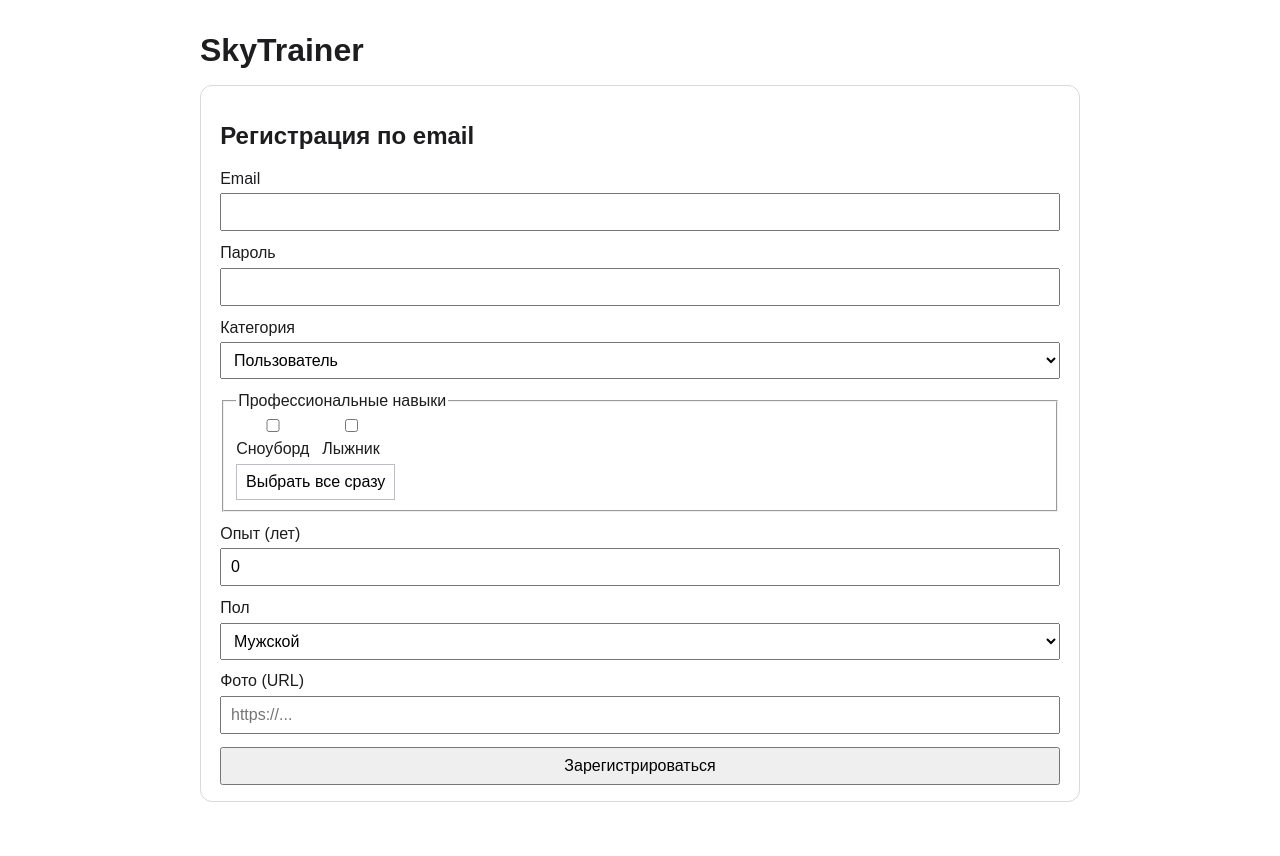
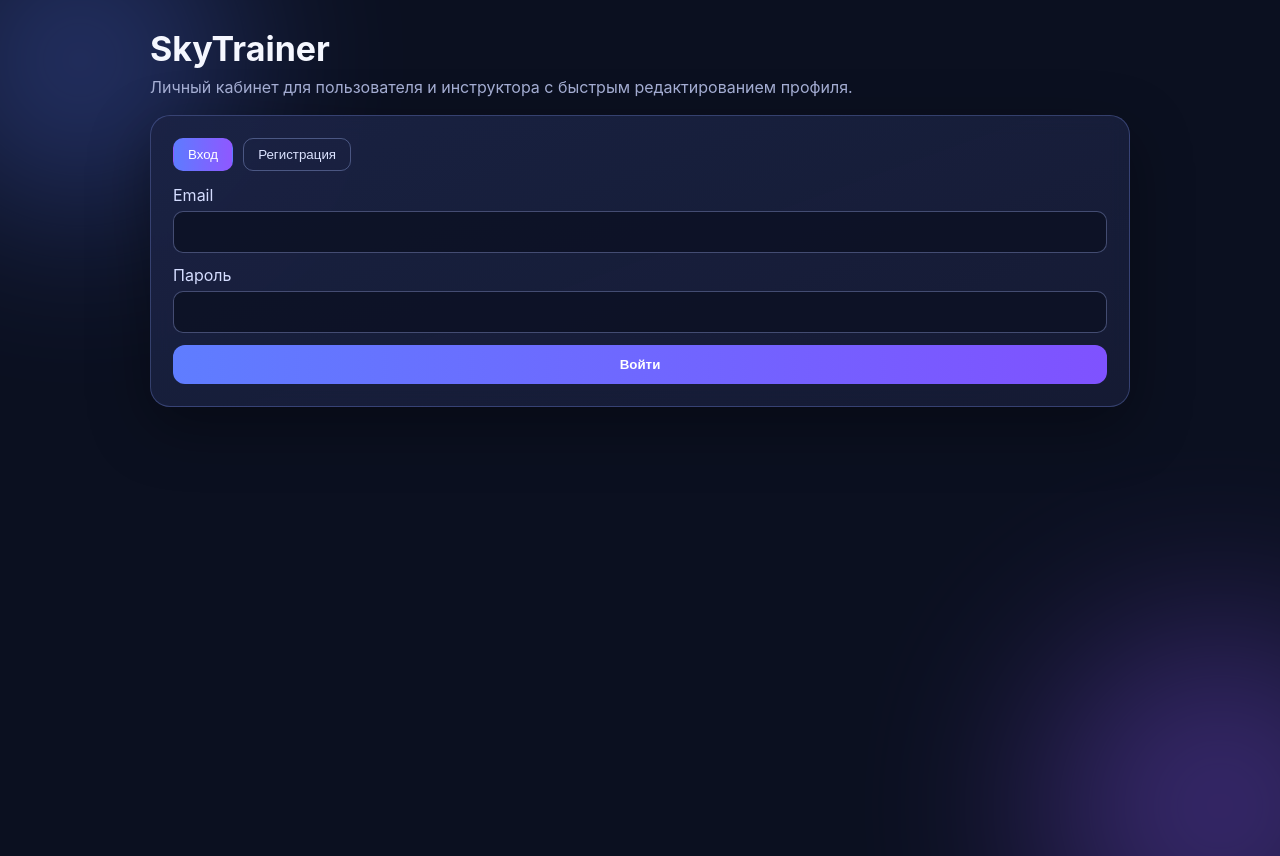
Before and after one commit to Igorek968/skytrainer, a Vue app in the folder frontend/: page / in a window 1280 px wide. Before the commit the page ends 834 px from the top, so only its background shows below. Built offline with nearby package versions, Linux system fonts and the light colour scheme.

Commit message:
Add personal account

```diff
--- a/frontend/src/App.vue
+++ b/frontend/src/App.vue
@@ -1,201 +1,239 @@
 <script setup>
-import { computed, ref } from "vue";
+import { computed, onMounted, ref } from "vue";
 
+const API_URL = "http://localhost:8000";
 const TOKEN_KEY = "skytrainer_jwt";
 
-const form = ref({
+const activeTab = ref("login");
+const authLoading = ref(false);
+const profileLoading = ref(false);
+const saveLoading = ref(false);
+const notice = ref("");
+const error = ref("");
+const profile = ref(null);
+const token = ref(localStorage.getItem(TOKEN_KEY) ?? "");
+
+const authForm = ref({
   email: "",
   password: "",
   role: "user",
+  skills: ["ski"],
+  experienceYears: 1,
+  gender: "male",
+  photoUrl: "",
+  hasLicense: true,
+});
+
+const profileForm = ref({
   skills: [],
   experienceYears: 0,
-  hasLicense: false,
   gender: "male",
   photoUrl: "",
+  hasLicense: false,
 });
 
-const profile = ref(null);
-const jwtToken = ref(localStorage.getItem(TOKEN_KEY) ?? "");
-const error = ref("");
-const reviewAuthor = ref("");
-const reviewText = ref("");
-const reviewScore = ref(5);
-
 const skillOptions = [
+  { id: "ski", label: "Лыжи" },
   { id: "snowboard", label: "Сноуборд" },
-  { id: "ski", label: "Лыжник" },
 ];
-
-const isInstructor = computed(() => form.value.role === "instructor");
 
 const roleLabel = computed(() =>
   profile.value?.role === "instructor" ? "Инструктор" : "Пользователь",
 );
+const isInstructorProfile = computed(() => profile.value?.role === "instructor");
 
-const averageRating = computed(() => {
-  if (!profile.value?.reviews?.length) {
-    return 0;
+function resetMessages() {
+  error.value = "";
+  notice.value = "";
 }
 
-  const total = profile.value.reviews.reduce((sum, item) => sum + item.score, 0);
-  return (total / profile.value.reviews.length).toFixed(1);
+function fillProfileForm(user) {
+  profileForm.value.skills = [...(user.skills ?? [])];
+  profileForm.value.experienceYears = Number(user.experience_years ?? 0);
+  profileForm.value.gender = user.gender ?? "male";
+  profileForm.value.photoUrl = user.photo_url ?? "";
+  profileForm.value.hasLicense = Boolean(user.has_license);
+}
+
+async function api(path, options = {}) {
+  const headers = {
+    "Content-Type": "application/json",
+    ...(options.headers ?? {}),
+  };
+  if (token.value) {
+    headers.Authorization = `Bearer ${token.value}`;
+  }
+
+  const response = await fetch(`${API_URL}${path}`, {
+    ...options,
+    headers,
   });
 
-function toggleAllSkills() {
-  if (form.value.skills.length === skillOptions.length) {
-    form.value.skills = [];
+  const body = await response.json().catch(() => ({}));
+  if (!response.ok) {
+    throw new Error(body.detail || "Ошибка запроса к серверу");
+  }
+  return body;
+}
+
+async function loadProfile() {
+  if (!token.value) {
     return;
   }
-
-  form.value.skills = skillOptions.map((option) => option.id);
+  profileLoading.value = true;
+  try {
+    const data = await api("/auth/me");
+    profile.value = data.user;
+    fillProfileForm(data.user);
+  } catch (err) {
+    token.value = "";
+    localStorage.removeItem(TOKEN_KEY);
+    error.value = err.message;
+  } finally {
+    profileLoading.value = false;
+  }
 }
 
-function createJwt(payload) {
-  const header = { alg: "HS256", typ: "JWT" };
-  const encode = (obj) =>
-    btoa(unescape(encodeURIComponent(JSON.stringify(obj))))
-      .replace(/\+/g, "-")
-      .replace(/\//g, "_")
-      .replace(/=+$/, "");
+async function submitAuth() {
+  resetMessages();
+  authLoading.value = true;
+  try {
+    if (activeTab.value === "register" && authForm.value.skills.length === 0) {
+      throw new Error("Выберите хотя бы один навык.");
+    }
 
-  const now = Math.floor(Date.now() / 1000);
-  const body = {
-    ...payload,
-    iat: now,
-    exp: now + 60 * 60 * 24,
+    const path = activeTab.value === "register" ? "/auth/register" : "/auth/login";
+    const payload =
+      activeTab.value === "register"
+        ? {
+            email: authForm.value.email.trim(),
+            password: authForm.value.password,
+            role: authForm.value.role,
+            skills: authForm.value.skills,
+            experience_years: Number(authForm.value.experienceYears),
+            gender: authForm.value.gender,
+            photo_url: authForm.value.photoUrl.trim(),
+            has_license: authForm.value.role === "instructor" ? authForm.value.hasLicense : null,
+          }
+        : {
+            email: authForm.value.email.trim(),
+            password: authForm.value.password,
           };
 
-  const encodedHeader = encode(header);
-  const encodedBody = encode(body);
-  const signature = btoa(`${encodedHeader}.${encodedBody}.skytrainer-secret`)
-    .replace(/\+/g, "-")
-    .replace(/\//g, "_")
-    .replace(/=+$/, "");
+    const data = await api(path, {
+      method: "POST",
+      body: JSON.stringify(payload),
+      headers: {},
+    });
 
-  return `${encodedHeader}.${encodedBody}.${signature}`;
+    token.value = data.access_token;
+    localStorage.setItem(TOKEN_KEY, data.access_token);
+    profile.value = data.user;
+    fillProfileForm(data.user);
+    notice.value = activeTab.value === "register" ? "Профиль создан." : "Вход выполнен.";
+  } catch (err) {
+    error.value = err.message;
+  } finally {
+    authLoading.value = false;
+  }
 }
 
-function submitRegistration() {
-  error.value = "";
-
-  if (!form.value.email || !form.value.password) {
-    error.value = "Email и пароль обязательны.";
-    return;
-  }
-
-  if (!form.value.skills.length) {
-    error.value = "Выберите хотя бы один профессиональный навык.";
-    return;
-  }
-
-  const profileData = {
-    email: form.value.email,
-    role: form.value.role,
-    skills: [...form.value.skills],
-    experienceYears: Number(form.value.experienceYears),
-    gender: form.value.gender,
-    photoUrl: form.value.photoUrl.trim(),
-    hasLicense: isInstructor.value ? form.value.hasLicense : null,
-    reviews: [
-      {
-        id: crypto.randomUUID(),
-        author: "Мария",
-        score: 5,
-        text: "Отличная коммуникация и безопасное обучение.",
-      },
-      {
-        id: crypto.randomUUID(),
-        author: "Иван",
-        score: 4,
-        text: "Понятно объясняет технику и ошибки.",
-      },
-    ],
-  };
-
-  const token = createJwt({
-    sub: profileData.email,
-    role: profileData.role,
-    skills: profileData.skills,
-  });
-
-  jwtToken.value = token;
-  localStorage.setItem(TOKEN_KEY, token);
-  profile.value = profileData;
-}
-
-function addReview() {
+async function saveProfile() {
   if (!profile.value) {
     return;
   }
 
-  if (!reviewAuthor.value.trim() || !reviewText.value.trim()) {
-    return;
+  resetMessages();
+  saveLoading.value = true;
+  try {
+    const payload = {
+      skills: profileForm.value.skills,
+      experience_years: Number(profileForm.value.experienceYears),
+      gender: profileForm.value.gender,
+      photo_url: profileForm.value.photoUrl.trim(),
+      has_license: isInstructorProfile.value ? profileForm.value.hasLicense : null,
+    };
+
+    const data = await api("/auth/me", {
+      method: "PUT",
+      body: JSON.stringify(payload),
+    });
+    profile.value = data.user;
+    fillProfileForm(data.user);
+    notice.value = "Изменения профиля сохранены.";
+  } catch (err) {
+    error.value = err.message;
+  } finally {
+    saveLoading.value = false;
+  }
 }
 
-  profile.value.reviews.unshift({
-    id: crypto.randomUUID(),
-    author: reviewAuthor.value.trim(),
-    score: Number(reviewScore.value),
-    text: reviewText.value.trim(),
-  });
+function logout() {
+  token.value = "";
+  profile.value = null;
+  localStorage.removeItem(TOKEN_KEY);
+  notice.value = "Вы вышли из аккаунта.";
+  error.value = "";
+}
 
-  reviewAuthor.value = "";
-  reviewText.value = "";
-  reviewScore.value = 5;
-}
+onMounted(loadProfile);
 </script>
 
 <template>
-  <main>
+  <div class="page">
+    <div class="glow glow-a"></div>
+    <div class="glow glow-b"></div>
+
+    <main class="container">
+      <header class="hero">
         <h1>SkyTrainer</h1>
+        <p>Личный кабинет для пользователя и инструктора с быстрым редактированием профиля.</p>
+      </header>
 
-    <section class="card">
-      <h2>Регистрация по email</h2>
-      <form class="form" @submit.prevent="submitRegistration">
+      <section v-if="!profile" class="panel">
+        <div class="tabs">
+          <button :class="{ active: activeTab === 'login' }" @click="activeTab = 'login'">Вход</button>
+          <button :class="{ active: activeTab === 'register' }" @click="activeTab = 'register'">
+            Регистрация
+          </button>
+        </div>
+
+        <form class="form-grid" @submit.prevent="submitAuth">
           <label>
             Email
-          <input v-model.trim="form.email" type="email" required />
+            <input v-model.trim="authForm.email" type="email" required />
           </label>
 
           <label>
             Пароль
-          <input v-model="form.password" type="password" required minlength="6" />
+            <input v-model="authForm.password" type="password" required minlength="6" />
           </label>
 
+          <template v-if="activeTab === 'register'">
             <label>
-          Категория
-          <select v-model="form.role">
+              Роль
+              <select v-model="authForm.role">
+                <option value="user">Пользователь</option>
                 <option value="instructor">Инструктор</option>
-            <option value="user">Пользователь</option>
               </select>
             </label>
 
-        <fieldset>
-          <legend>Профессиональные навыки</legend>
-          <div class="skills">
-            <label v-for="skill in skillOptions" :key="skill.id">
-              <input v-model="form.skills" type="checkbox" :value="skill.id" />
+            <fieldset class="skills-field">
+              <legend>Навыки</legend>
+              <label v-for="skill in skillOptions" :key="skill.id" class="checkbox">
+                <input v-model="authForm.skills" type="checkbox" :value="skill.id" />
                 {{ skill.label }}
               </label>
-          </div>
-          <button class="secondary" type="button" @click="toggleAllSkills">
-            Выбрать все сразу
-          </button>
             </fieldset>
 
             <label>
               Опыт (лет)
-          <input v-model.number="form.experienceYears" type="number" min="0" />
-        </label>
-
-        <label v-if="isInstructor">
-          <input v-model="form.hasLicense" type="checkbox" />
-          Наличие лицензии
+              <input v-model.number="authForm.experienceYears" type="number" min="0" max="80" />
             </label>
 
             <label>
               Пол
-          <select v-model="form.gender">
+              <select v-model="authForm.gender">
                 <option value="male">Мужской</option>
                 <option value="female">Женский</option>
                 <option value="other">Другой</option>
@@ -204,152 +242,315 @@ function addReview() {
 
             <label>
               Фото (URL)
-          <input v-model.trim="form.photoUrl" type="url" placeholder="https://..." />
+              <input v-model.trim="authForm.photoUrl" type="url" placeholder="https://..." />
+            </label>
+
+            <label v-if="authForm.role === 'instructor'" class="checkbox">
+              <input v-model="authForm.hasLicense" type="checkbox" />
+              Есть лицензия инструктора
+            </label>
+          </template>
+
+          <p v-if="error" class="error">{{ error }}</p>
+          <p v-if="notice" class="notice">{{ notice }}</p>
+          <button class="primary" type="submit" :disabled="authLoading">
+            {{ authLoading ? "Подождите..." : activeTab === "register" ? "Создать аккаунт" : "Войти" }}
+          </button>
+        </form>
+      </section>
+
+      <section v-else class="panel">
+        <div class="profile-head">
+          <div>
+            <p class="tag">{{ roleLabel }}</p>
+            <h2>{{ profile.email }}</h2>
+          </div>
+          <button class="ghost" @click="logout">Выйти</button>
+        </div>
+
+        <p v-if="profileLoading">Загрузка профиля...</p>
+
+        <div class="profile-layout">
+          <div class="avatar-wrap">
+            <img
+              v-if="profileForm.photoUrl"
+              :src="profileForm.photoUrl"
+              alt="Аватар"
+              class="avatar"
+            />
+            <div v-else class="avatar fallback">{{ profile.email[0]?.toUpperCase() }}</div>
+            <p class="rating">Рейтинг: {{ profile.rating }}/5</p>
+          </div>
+
+          <form class="form-grid" @submit.prevent="saveProfile">
+            <fieldset class="skills-field">
+              <legend>Навыки</legend>
+              <label v-for="skill in skillOptions" :key="skill.id" class="checkbox">
+                <input v-model="profileForm.skills" type="checkbox" :value="skill.id" />
+                {{ skill.label }}
+              </label>
+            </fieldset>
+
+            <label>
+              Опыт (лет)
+              <input v-model.number="profileForm.experienceYears" type="number" min="0" max="80" />
+            </label>
+
+            <label>
+              Пол
+              <select v-model="profileForm.gender">
+                <option value="male">Мужской</option>
+                <option value="female">Женский</option>
+                <option value="other">Другой</option>
+              </select>
+            </label>
+
+            <label>
+              Фото (URL)
+              <input v-model.trim="profileForm.photoUrl" type="url" placeholder="https://..." />
+            </label>
+
+            <label v-if="isInstructorProfile" class="checkbox">
+              <input v-model="profileForm.hasLicense" type="checkbox" />
+              Лицензия инструктора
             </label>
 
             <p v-if="error" class="error">{{ error }}</p>
-        <button type="submit">Зарегистрироваться</button>
+            <p v-if="notice" class="notice">{{ notice }}</p>
+            <button class="primary" type="submit" :disabled="saveLoading">
+              {{ saveLoading ? "Сохраняем..." : "Сохранить изменения" }}
+            </button>
           </form>
-    </section>
-
-    <section v-if="profile" class="card">
-      <h2>Профиль</h2>
-      <img
-        v-if="profile.photoUrl"
-        class="avatar"
-        :src="profile.photoUrl"
-        alt="Фото пользователя"
-      />
-      <p><strong>Email:</strong> {{ profile.email }}</p>
-      <p><strong>Категория:</strong> {{ roleLabel }}</p>
-      <p>
-        <strong>Навыки:</strong>
-        {{ profile.skills.includes("snowboard") ? "Сноуборд" : "" }}
-        {{ profile.skills.includes("ski") ? (profile.skills.includes("snowboard") ? ", Лыжник" : "Лыжник") : "" }}
-      </p>
-      <p><strong>Опыт:</strong> {{ profile.experienceYears }} лет</p>
-      <p><strong>Пол:</strong> {{ profile.gender }}</p>
-      <p v-if="profile.role === 'instructor'">
-        <strong>Лицензия:</strong>
-        {{ profile.hasLicense ? "Есть" : "Нет" }}
-      </p>
-
-      <p><strong>JWT:</strong> <code>{{ jwtToken }}</code></p>
-
-      <h3>Рейтинг: {{ averageRating }}/5</h3>
-
-      <form class="review-form" @submit.prevent="addReview">
-        <label>
-          Автор отзыва
-          <input v-model="reviewAuthor" type="text" />
-        </label>
-        <label>
-          Оценка
-          <input v-model.number="reviewScore" type="number" min="1" max="5" />
-        </label>
-        <label>
-          Текст отзыва
-          <textarea v-model="reviewText" rows="3"></textarea>
-        </label>
-        <button type="submit">Добавить отзыв</button>
-      </form>
-
-      <ul class="reviews">
-        <li v-for="review in profile.reviews" :key="review.id">
-          <strong>{{ review.author }}</strong> — {{ review.score }}/5
-          <p>{{ review.text }}</p>
-        </li>
-      </ul>
+        </div>
       </section>
     </main>
+  </div>
 </template>
 
 <style scoped>
-main {
-  max-width: 880px;
-  margin: 2rem auto;
-  font-family: Arial, sans-serif;
-  color: #1d1d1f;
+:global(body) {
+  margin: 0;
+  font-family: Inter, Segoe UI, Arial, sans-serif;
+  background: #0b1020;
 }
 
-h1 {
-  margin-bottom: 1rem;
+.page {
+  min-height: 100vh;
+  position: relative;
+  overflow: hidden;
+  color: #f5f7ff;
+  padding: 28px 16px;
 }
 
-.card {
-  border: 1px solid #d9d9dd;
-  border-radius: 12px;
-  padding: 1rem 1.2rem;
-  margin-bottom: 1rem;
-  background: #fff;
+.container {
+  max-width: 980px;
+  margin: 0 auto;
+  position: relative;
+  z-index: 2;
 }
 
-.form,
-.review-form {
+.hero {
+  margin-bottom: 18px;
+}
+
+.hero h1 {
+  margin: 0 0 8px;
+  font-size: 34px;
+}
+
+.hero p {
+  margin: 0;
+  color: #a7b0d6;
+}
+
+.panel {
+  background: linear-gradient(160deg, rgba(27, 35, 69, 0.92), rgba(22, 28, 53, 0.9));
+  border: 1px solid rgba(138, 158, 255, 0.28);
+  border-radius: 20px;
+  padding: 22px;
+  box-shadow: 0 20px 60px rgba(0, 0, 0, 0.35);
+  backdrop-filter: blur(10px);
+}
+
+.tabs {
+  display: flex;
+  gap: 10px;
+  margin-bottom: 14px;
+}
+
+.tabs button {
+  border: 1px solid rgba(169, 188, 255, 0.35);
+  background: transparent;
+  color: #dce3ff;
+  border-radius: 10px;
+  padding: 8px 14px;
+  cursor: pointer;
+}
+
+.tabs button.active {
+  background: linear-gradient(90deg, #5e7bff, #8f58ff);
+  border-color: transparent;
+  color: white;
+}
+
+.form-grid {
   display: grid;
-  gap: 0.8rem;
+  gap: 12px;
 }
 
 label,
 fieldset {
   display: grid;
-  gap: 0.35rem;
+  gap: 6px;
+  color: #d5ddff;
 }
 
 input,
-select,
-textarea,
-button {
+select {
+  border-radius: 10px;
+  border: 1px solid rgba(170, 185, 255, 0.35);
+  background: rgba(12, 17, 36, 0.8);
+  color: #f7f9ff;
+  padding: 10px 12px;
   font: inherit;
-  padding: 0.5rem 0.55rem;
 }
 
-.skills {
-  display: flex;
-  gap: 0.8rem;
-  flex-wrap: wrap;
+input:focus,
+select:focus {
+  outline: none;
+  border-color: #8f9fff;
+  box-shadow: 0 0 0 3px rgba(120, 145, 255, 0.25);
 }
 
-.secondary {
-  width: fit-content;
-  background: #fff;
-  border: 1px solid #bdbdc7;
+.skills-field {
+  border: 1px solid rgba(170, 185, 255, 0.25);
+  border-radius: 12px;
+  padding: 8px 12px 12px;
+}
+
+.checkbox {
+  display: flex;
+  align-items: center;
+  gap: 8px;
+}
+
+.checkbox input {
+  width: 16px;
+  height: 16px;
+}
+
+.primary {
+  border: none;
+  border-radius: 12px;
+  padding: 12px 16px;
+  color: white;
+  cursor: pointer;
+  background: linear-gradient(90deg, #5f7dff, #7f52ff);
+  font-weight: 600;
+}
+
+.primary:disabled {
+  opacity: 0.6;
+  cursor: not-allowed;
+}
+
+.ghost {
+  border-radius: 10px;
+  border: 1px solid rgba(170, 185, 255, 0.35);
+  background: rgba(255, 255, 255, 0.05);
+  color: #e4eaff;
+  padding: 8px 12px;
+  cursor: pointer;
+}
+
+.profile-head {
+  display: flex;
+  justify-content: space-between;
+  align-items: center;
+  margin-bottom: 12px;
+}
+
+.profile-head h2 {
+  margin: 4px 0 0;
+}
+
+.tag {
+  margin: 0;
+  font-size: 12px;
+  letter-spacing: 0.08em;
+  text-transform: uppercase;
+  color: #9ab0ff;
+}
+
+.profile-layout {
+  display: grid;
+  gap: 18px;
+  grid-template-columns: 200px 1fr;
+}
+
+.avatar-wrap {
+  display: grid;
+  gap: 8px;
+  justify-items: center;
+  align-content: start;
 }
 
 .avatar {
-  width: 96px;
-  height: 96px;
+  width: 140px;
+  height: 140px;
+  border-radius: 50%;
   object-fit: cover;
-  border-radius: 50%;
-  margin-bottom: 0.6rem;
+  border: 3px solid rgba(153, 169, 255, 0.55);
 }
 
-.reviews {
-  list-style: none;
-  padding: 0;
-  margin: 1rem 0 0;
+.fallback {
   display: grid;
-  gap: 0.7rem;
+  place-items: center;
+  font-size: 48px;
+  background: linear-gradient(120deg, #587cff, #8f58ff);
 }
 
-.reviews li {
-  border: 1px solid #ececf1;
-  border-radius: 10px;
-  padding: 0.6rem;
+.rating {
+  margin: 0;
+  color: #b8c5ff;
 }
 
-.reviews p {
-  margin: 0.3rem 0 0;
+.notice {
+  margin: 0;
+  color: #82f4c6;
 }
 
 .error {
-  color: #bf1212;
   margin: 0;
+  color: #ff9ba5;
 }
 
-code {
-  display: inline-block;
-  max-width: 100%;
-  overflow-wrap: anywhere;
+.glow {
+  position: absolute;
+  border-radius: 50%;
+  filter: blur(95px);
+  opacity: 0.35;
+}
+
+.glow-a {
+  width: 300px;
+  height: 300px;
+  background: #5c7cff;
+  top: -90px;
+  left: -70px;
+}
+
+.glow-b {
+  width: 360px;
+  height: 360px;
+  background: #8f58ff;
+  right: -120px;
+  bottom: -130px;
+}
+
+@media (max-width: 760px) {
+  .profile-layout {
+    grid-template-columns: 1fr;
+  }
 }
 </style>
```
Also changed, not shown: 1 other file (tests, documents, lock files or other folders). Lines whose indentation alone changed are shown as unchanged.
